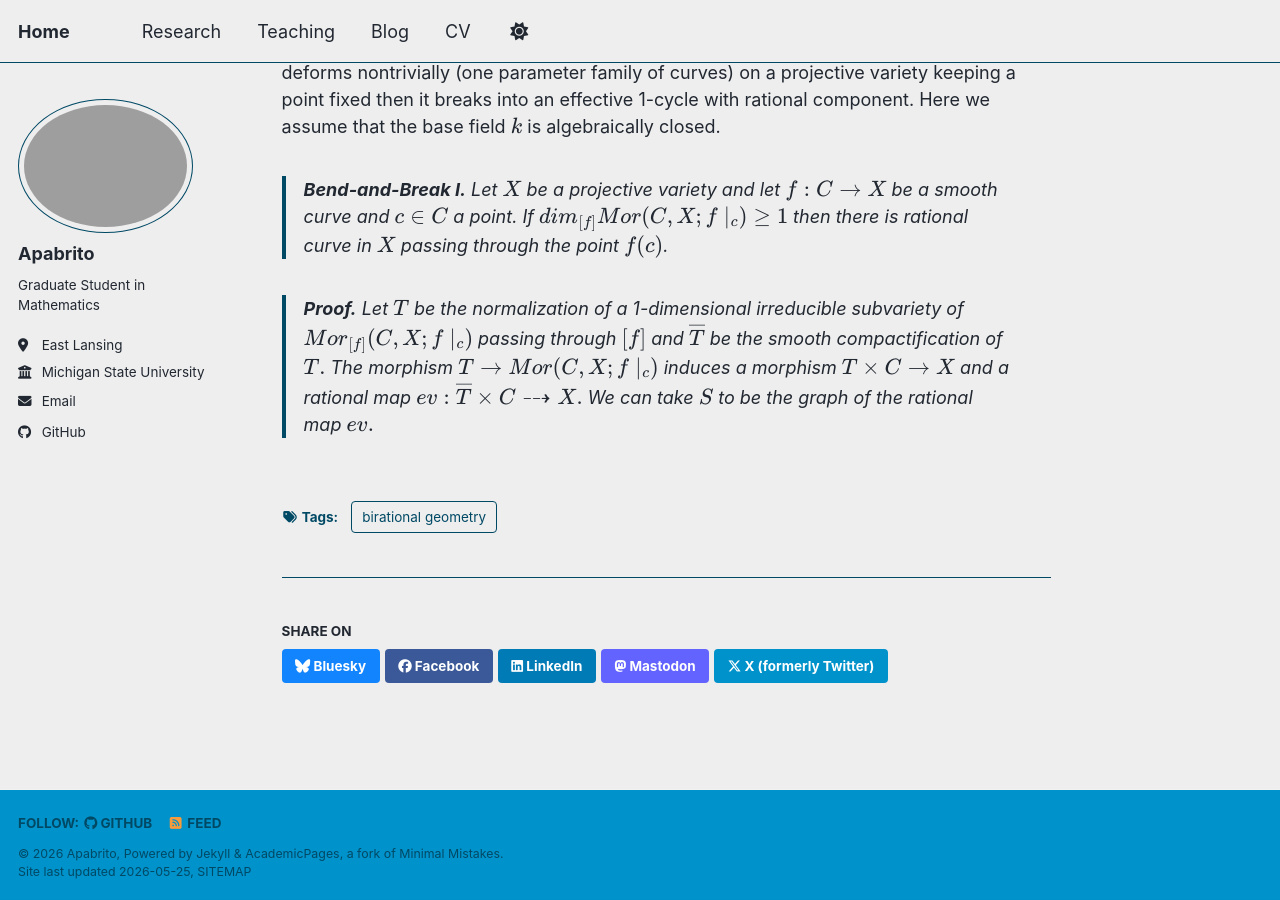
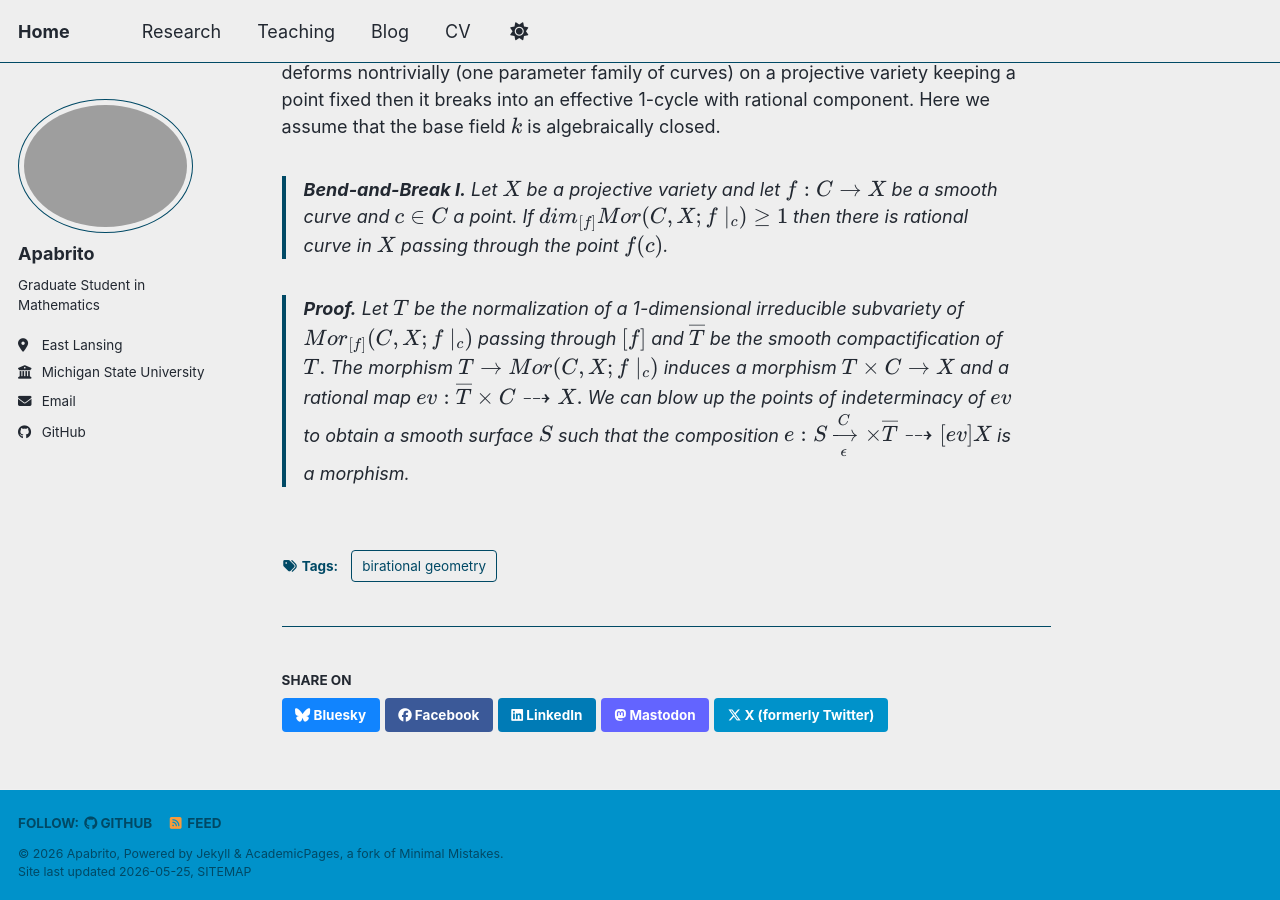
Before and after one commit to apabrito1/apabrito1.github.io, a Jekyll site: the page built from _posts/2012-08-14-blog-post-1.md, in a window 1280 px wide and 900 px high, scrolled down 2461 px. Built offline with Jekyll 4.4.1, drawn with Linux system fonts in a browser that asks for light colours; a script bundle is joined from its source files by our own code; library files that are not in the unit come from our copies.

Commit message:
Update 2012-08-14-blog-post-1.md

```diff
--- a/_posts/2012-08-14-blog-post-1.md
+++ b/_posts/2012-08-14-blog-post-1.md
@@ -45,4 +45,4 @@ Now let us come to the first bend-and-break theorem, which roughly says that if
 > Let $X$ be a projective variety and let $f:C\to X $ be a smooth curve and $c\in C$ a point. If  $dim_{[f]}Mor(C,X;f\mid_{\{c\}})\ge 1$ then there is rational curve in $X$ passing through the point $f(c)$.
 
 > **Proof.**
-> Let $T$ be the normalization of a 1-dimensional irreducible subvariety of $Mor_{[f]}(C,X;f\mid_{c})$ passing through $[f]$ and $\overline{T}$ be the smooth compactification of $T.$ The morphism $T\to Mor(C,X;f\mid_{c})$ induces a morphism $T\times C\to X$ and a rational map $ev: \overline{T}\times C \dashrightarrow X.$ We can take $S$ to be the graph of the rational map $ev.$
+> Let $T$ be the normalization of a 1-dimensional irreducible subvariety of $Mor_{[f]}(C,X;f\mid_{c})$ passing through $[f]$ and $\overline{T}$ be the smooth compactification of $T.$ The morphism $T\to Mor(C,X;f\mid_{c})$ induces a morphism $T\times C\to X$ and a rational map $ev: \overline{T}\times C \dashrightarrow X.$ We can blow up the points of indeterminacy of $ev$ to obtain a smooth surface $S$ such that the composition $e:S\xrightarrow[\epsilon] C\times \overline{T}\dashrightarrow[ev] X$ is a morphism.
```
